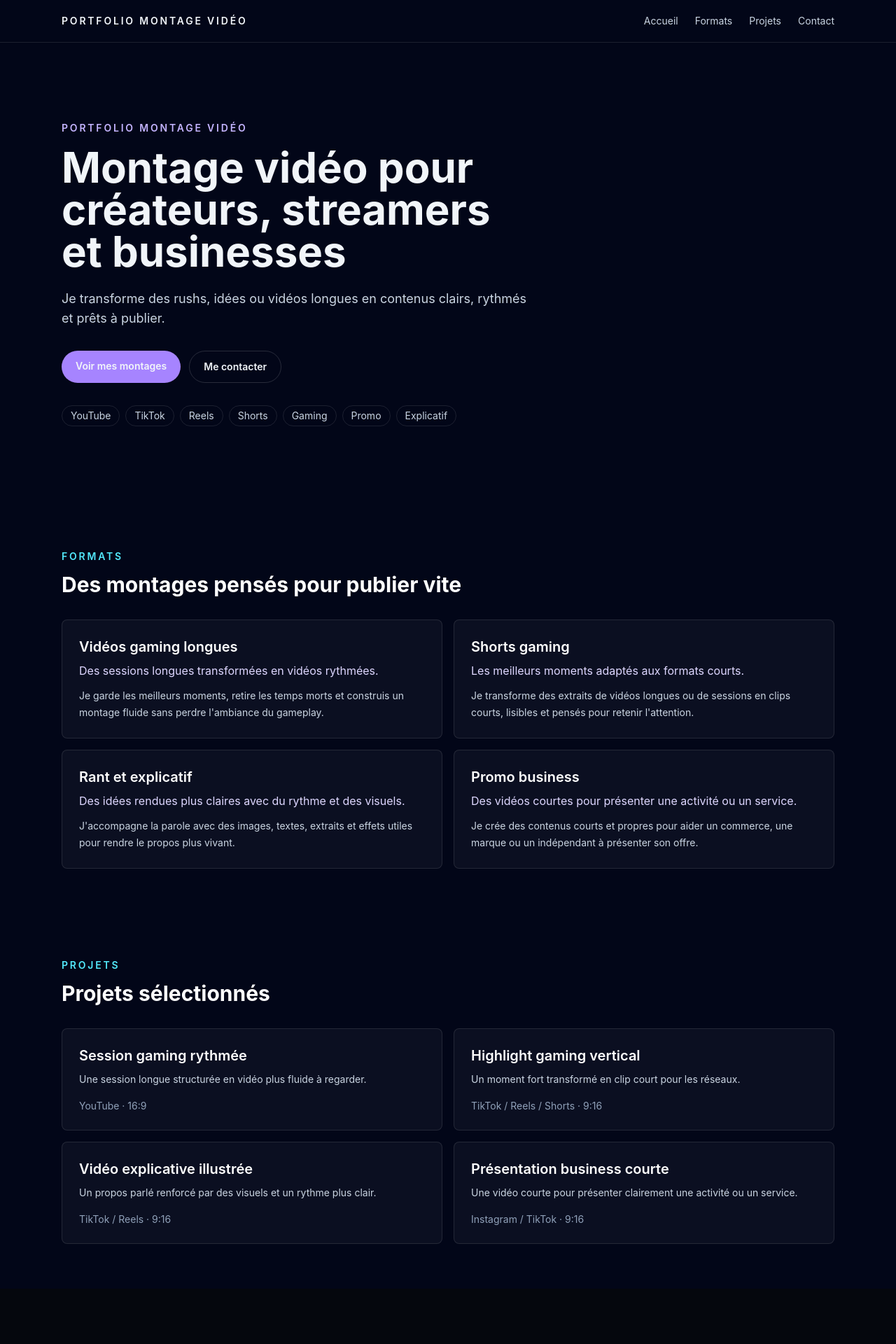
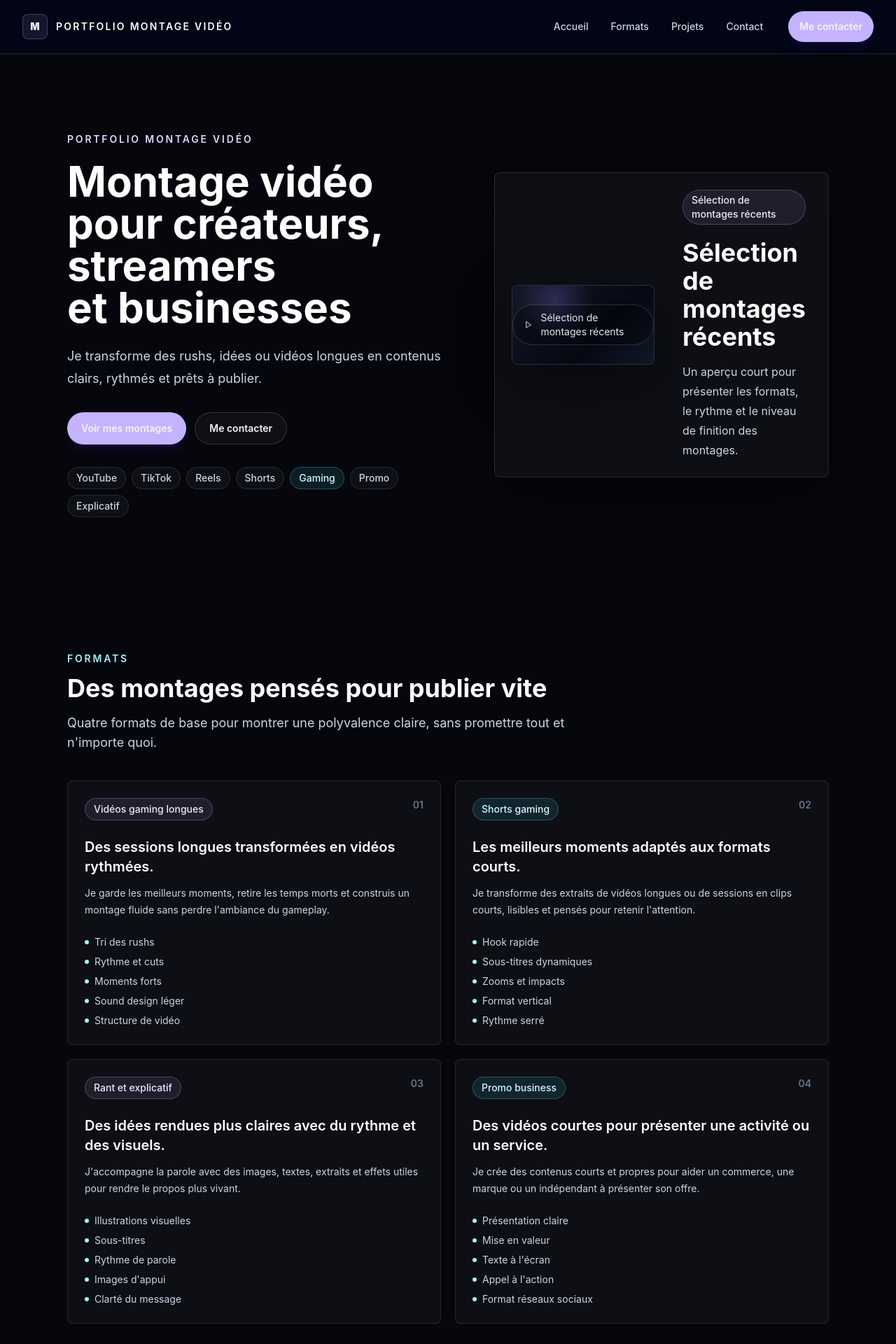
Before and after one commit to Palawizard/editing-portfolio, a SvelteKit app: page / in a window 1280 px wide. Shown: the top 1920 px of the page at 70% size. Before the commit the page ends 1841 px from the top, so only its background shows below. Built offline with nearby package versions, Linux system fonts and the light colour scheme.

Commit message:
feat(layout): connect shell to routes

```diff
--- a/src/lib/components/cards/ProjectCard.svelte
+++ b/src/lib/components/cards/ProjectCard.svelte
@@ -19,7 +19,7 @@
 >
 	<VideoPreview
 		title={project.title}
-		poster={project.poster}
+		poster={project.previewVideo ? project.poster : undefined}
 		src={project.previewVideo}
 		aspect={project.format === '9:16' ? 'vertical' : 'video'}
 		class={compact ? 'max-h-72 border-0 shadow-none' : 'border-0 shadow-none'}
--- a/src/routes/+layout.svelte
+++ b/src/routes/+layout.svelte
@@ -1,8 +1,8 @@
 <script lang="ts">
 	import '../app.css';
-	import { resolve } from '$app/paths';
 	import favicon from '$lib/assets/favicon.svg';
-	import { navigationLinks, siteMetadata } from '$lib/content/site';
+	import PageShell from '$lib/components/layout/PageShell.svelte';
+	import { siteMetadata } from '$lib/content/site';
 
 	let { children } = $props();
 </script>
@@ -13,19 +13,6 @@
 	<meta name="description" content={siteMetadata.description} />
 </svelte:head>
 
-<div class="min-h-screen bg-slate-950 text-slate-100">
-	<header class="border-b border-white/10">
-		<div class="mx-auto flex max-w-6xl items-center justify-between px-6 py-5">
-			<a href={resolve('/')} class="text-sm font-semibold uppercase tracking-[0.2em] text-white">
-				{siteMetadata.name}
-			</a>
-			<nav class="hidden items-center gap-6 text-sm text-slate-300 sm:flex">
-				{#each navigationLinks as link (link.href)}
-					<a class="transition hover:text-white" href={resolve(link.href)}>{link.label}</a>
-				{/each}
-			</nav>
-		</div>
-	</header>
-
+<PageShell>
 	{@render children()}
-</div>
+</PageShell>
--- a/src/routes/+page.svelte
+++ b/src/routes/+page.svelte
@@ -1,72 +1,75 @@
 <script lang="ts">
-	import { resolve } from '$app/paths';
+	import FormatCard from '$lib/components/cards/FormatCard.svelte';
+	import ProjectCard from '$lib/components/cards/ProjectCard.svelte';
+	import VideoShowcase from '$lib/components/media/VideoShowcase.svelte';
+	import Badge from '$lib/components/ui/Badge.svelte';
+	import Button from '$lib/components/ui/Button.svelte';
+	import Container from '$lib/components/ui/Container.svelte';
+	import SectionHeader from '$lib/components/ui/SectionHeader.svelte';
 	import { editingFormats } from '$lib/content/formats';
 	import { featuredProjects } from '$lib/content/projects';
 	import { heroActions, heroBadges, siteMetadata } from '$lib/content/site';
 </script>
 
 <main>
-	<section class="mx-auto max-w-6xl px-6 py-20 md:py-28">
-		<p class="mb-4 text-sm font-semibold uppercase tracking-[0.2em] text-violet-300">
+	<section class="relative overflow-hidden py-20 md:py-28">
+		<Container class="grid gap-12 lg:grid-cols-[1fr_0.85fr] lg:items-center">
+			<div>
+				<p class="mb-5 text-sm font-semibold uppercase tracking-[0.2em] text-violet-200">
 					Portfolio montage vidéo
 				</p>
-		<h1 class="max-w-3xl text-4xl font-bold text-balance md:text-6xl">
+				<h1 class="max-w-4xl text-4xl font-bold text-balance text-white md:text-6xl">
 					{siteMetadata.title}
 				</h1>
-		<p class="mt-6 max-w-2xl text-lg text-slate-300">
+				<p class="mt-6 max-w-2xl text-lg leading-8 text-slate-300">
 					{siteMetadata.description}
 				</p>
 				<div class="mt-8 flex flex-wrap gap-3">
 					{#each heroActions as action (action.href)}
-				<a
-					class={[
-						'rounded-full px-5 py-3 text-sm font-semibold transition',
-						action.variant === 'primary'
-							? 'bg-violet-400 text-slate-950 hover:bg-violet-300'
-							: 'border border-white/15 text-white hover:border-white/35'
-					]}
-					href={resolve(action.href)}
-				>
-					{action.label}
-				</a>
+						<Button href={action.href} variant={action.variant}>{action.label}</Button>
 					{/each}
 				</div>
 				<div class="mt-8 flex flex-wrap gap-2">
 					{#each heroBadges as badge (badge)}
-				<span class="rounded-full border border-white/10 px-3 py-1 text-sm text-slate-300">
-					{badge}
-				</span>
+						<Badge tone={badge === 'Gaming' ? 'cyan' : 'neutral'}>{badge}</Badge>
 					{/each}
 				</div>
+			</div>
+
+			<VideoShowcase
+				title="Sélection de montages récents"
+				description="Un aperçu court pour présenter les formats, le rythme et le niveau de finition des montages."
+			/>
+		</Container>
 	</section>
 
-	<section id="formats" class="mx-auto max-w-6xl px-6 py-16">
-		<p class="text-sm font-semibold uppercase tracking-[0.2em] text-cyan-300">Formats</p>
-		<h2 class="mt-3 text-3xl font-bold text-white">Des montages pensés pour publier vite</h2>
-		<div class="mt-8 grid gap-4 md:grid-cols-2">
-			{#each editingFormats as format (format.id)}
-				<article class="rounded-lg border border-white/10 bg-white/[0.04] p-6">
-					<h3 class="text-xl font-semibold text-white">{format.title}</h3>
-					<p class="mt-2 text-violet-200">{format.promise}</p>
-					<p class="mt-3 text-sm leading-6 text-slate-300">{format.description}</p>
-				</article>
+	<section id="formats" class="py-16 md:py-20">
+		<Container>
+			<SectionHeader
+				eyebrow="Formats"
+				title="Des montages pensés pour publier vite"
+				description="Quatre formats de base pour montrer une polyvalence claire, sans promettre tout et n'importe quoi."
+			/>
+			<div class="mt-10 grid gap-5 md:grid-cols-2">
+				{#each editingFormats as format, index (format.id)}
+					<FormatCard {format} {index} />
 				{/each}
 			</div>
+		</Container>
 	</section>
 
-	<section class="mx-auto max-w-6xl px-6 py-16">
-		<p class="text-sm font-semibold uppercase tracking-[0.2em] text-cyan-300">Projets</p>
-		<h2 class="mt-3 text-3xl font-bold text-white">Projets sélectionnés</h2>
-		<div class="mt-8 grid gap-4 md:grid-cols-2">
+	<section class="py-16 md:py-20">
+		<Container>
+			<SectionHeader
+				eyebrow="Projets"
+				title="Projets sélectionnés"
+				description="Chaque projet donne un minimum de contexte : objectif, format et plateforme visée."
+			/>
+			<div class="mt-10 grid gap-5 md:grid-cols-2">
 				{#each featuredProjects as project (project.slug)}
-				<article class="rounded-lg border border-white/10 bg-white/[0.04] p-6">
-					<h3 class="text-xl font-semibold text-white">{project.title}</h3>
-					<p class="mt-2 text-sm leading-6 text-slate-300">{project.summary}</p>
-					<p class="mt-4 text-sm text-slate-400">
-						{project.platform.join(' / ')} · {project.format}
-					</p>
-				</article>
+					<ProjectCard {project} />
 				{/each}
 			</div>
+		</Container>
 	</section>
 </main>
--- a/src/routes/contact/+page.svelte
+++ b/src/routes/contact/+page.svelte
@@ -1,6 +1,10 @@
 <script lang="ts">
+	import Badge from '$lib/components/ui/Badge.svelte';
+	import Button from '$lib/components/ui/Button.svelte';
+	import Container from '$lib/components/ui/Container.svelte';
+	import SectionHeader from '$lib/components/ui/SectionHeader.svelte';
+	import { editingFormats } from '$lib/content/formats';
 	import { contactCopy } from '$lib/content/site';
-	import { editingFormats } from '$lib/content/formats';
 </script>
 
 <svelte:head>
@@ -11,22 +15,29 @@
 	/>
 </svelte:head>
 
-<main class="mx-auto max-w-6xl px-6 py-16">
-	<p class="text-sm font-semibold uppercase tracking-[0.2em] text-violet-300">Contact</p>
-	<h1 class="mt-3 max-w-3xl text-4xl font-bold text-white">{contactCopy.title}</h1>
-	<p class="mt-5 max-w-2xl text-lg leading-8 text-slate-300">{contactCopy.description}</p>
+<main class="py-16 md:py-20">
+	<Container>
+		<div class="grid gap-10 lg:grid-cols-[1fr_0.85fr] lg:items-start">
+			<div>
+				<SectionHeader
+					eyebrow="Contact"
+					title={contactCopy.title}
+					description={contactCopy.description}
+				/>
+				<div class="mt-8">
+					<Button href="/contact">{contactCopy.actionLabel}</Button>
+				</div>
+			</div>
 
-	<section class="mt-10 rounded-lg border border-white/10 bg-white/[0.04] p-6">
-		<h2 class="text-xl font-semibold text-white">Formats acceptés</h2>
-		<div class="mt-5 flex flex-wrap gap-2">
-			{#each editingFormats as format (format.id)}
-				<span class="rounded-full border border-white/10 px-3 py-1 text-sm text-slate-300">
-					{format.title}
-				</span>
-			{/each}
-			<span class="rounded-full border border-white/10 px-3 py-1 text-sm text-slate-300">
-				Autre projet
-			</span>
+			<section class="rounded-lg border border-white/10 bg-white/[0.035] p-6">
+				<h2 class="text-xl font-semibold text-white">Formats acceptés</h2>
+				<div class="mt-5 flex flex-wrap gap-2">
+					{#each editingFormats as format (format.id)}
+						<Badge>{format.title}</Badge>
+					{/each}
+					<Badge tone="cyan">Autre projet</Badge>
+				</div>
+			</section>
 		</div>
-	</section>
+	</Container>
 </main>
--- a/src/routes/projets/+page.svelte
+++ b/src/routes/projets/+page.svelte
@@ -1,5 +1,7 @@
 <script lang="ts">
-	import { projectCategoryLabels } from '$lib/content/formats';
+	import ProjectCard from '$lib/components/cards/ProjectCard.svelte';
+	import Container from '$lib/components/ui/Container.svelte';
+	import SectionHeader from '$lib/components/ui/SectionHeader.svelte';
 	import { projects } from '$lib/content/projects';
 </script>
 
@@ -11,26 +13,18 @@
 	/>
 </svelte:head>
 
-<main class="mx-auto max-w-6xl px-6 py-16">
-	<p class="text-sm font-semibold uppercase tracking-[0.2em] text-violet-300">Portfolio</p>
-	<h1 class="mt-3 text-4xl font-bold text-white">Projets de montage</h1>
-	<p class="mt-4 max-w-2xl text-slate-300">
-		Chaque projet présente le format, l'objectif du montage et le travail réalisé pour rendre la
-		vidéo plus claire, plus rythmée et prête à publier.
-	</p>
+<main class="py-16 md:py-20">
+	<Container>
+		<SectionHeader
+			eyebrow="Portfolio"
+			title="Projets de montage"
+			description="Une sélection de formats avec leur objectif, leur plateforme et le travail réalisé."
+		/>
 
-	<div class="mt-10 grid gap-5 md:grid-cols-2">
-		{#each projects as project (project.slug)}
-			<article class="rounded-lg border border-white/10 bg-white/[0.04] p-6">
-				<p class="text-sm font-medium text-cyan-300">{projectCategoryLabels[project.category]}</p>
-				<h2 class="mt-3 text-2xl font-semibold text-white">{project.title}</h2>
-				<p class="mt-3 text-sm leading-6 text-slate-300">{project.objective}</p>
-				<ul class="mt-5 space-y-2 text-sm text-slate-300">
-					{#each project.work as item (item)}
-						<li>{item}</li>
-					{/each}
-				</ul>
-			</article>
-		{/each}
-	</div>
+		<div class="mt-10 grid gap-5 md:grid-cols-2">
+			{#each projects as project (project.slug)}
+				<ProjectCard {project} />
+			{/each}
+		</div>
+	</Container>
 </main>
```
Lines whose indentation alone changed are shown as unchanged.
